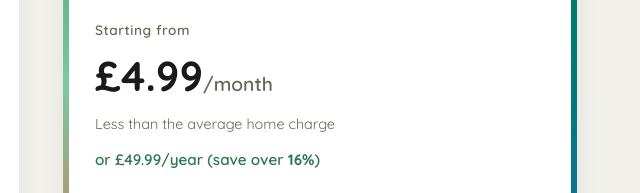
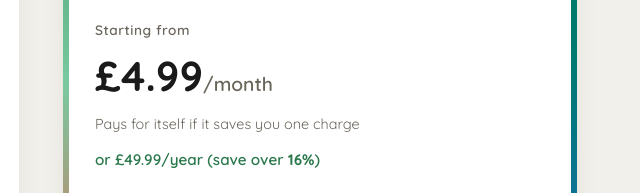
Before and after one commit to RMottram/rmottram.github.io, a plain HTML site: page juicebox.html in a window 1280 px wide. Shown: the part 7965-8158 px from the top of the page, 599-1239 px from the left. Drawn offline with nearby package versions, Linux system fonts and the light colour scheme.

Commit message:
Reword the Pro price note
"Less than the average home charge" was written when Pro was £2.99. At
£4.99 it no longer holds: a home charge on a cheap off-peak rate can be
under £3, so the claim is not reliably true.

Replaced with "Pays for itself if it saves you one charge", which frames
the price against what the app does rather than against a number that
moves with tariffs and pricing.

Co-Authored-By: Claude Opus 5 <noreply@anthropic.com>

```diff
--- a/juicebox.html
+++ b/juicebox.html
@@ -461,7 +461,7 @@
                     <h3>JuiceBox Pro</h3>
                     <p class="price-lead">Starting from</p>
                     <div class="price">£4.99<span>/month</span></div>
-                    <p class="price-note">Less than the average home charge</p>
+                    <p class="price-note">Pays for itself if it saves you one charge</p>
                     <div class="price-alt">or £49.99/year (save over <b>16%</b>)</div>
                     <ul class="ic-volt">
                         <li>Everything in Free</li>
```
